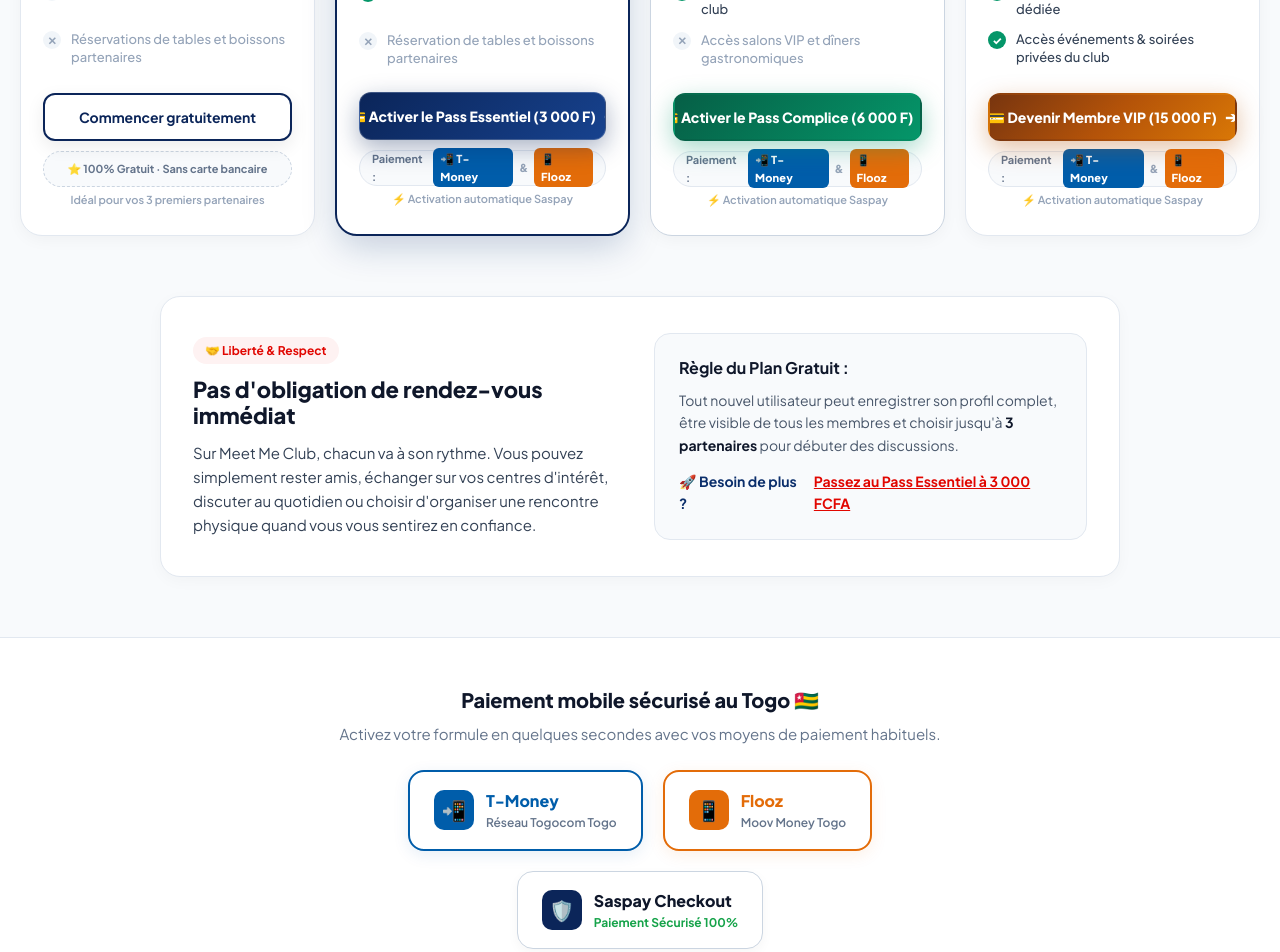
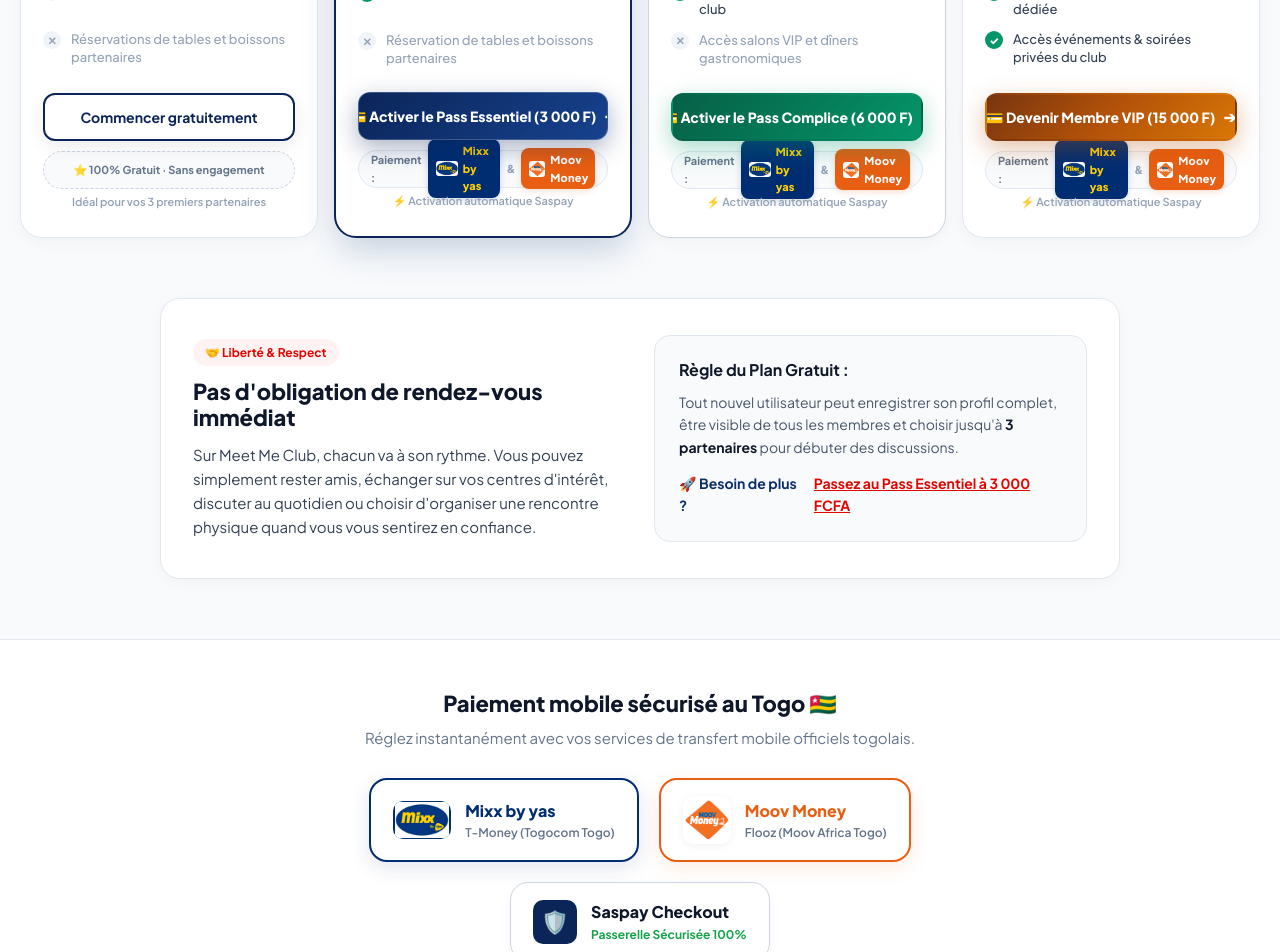
Before and after one commit to lchinformatique/meetmeclub, a Next.js app: page /tarifs in a window 1280 px wide. Shown: the part 1040-1992 px from the top of the page. Built offline with nearby package versions, Linux system fonts and the light colour scheme; no server answers.

Commit message:
feat: replace payment logos with official Mixx by yas and Moov Money logos and ensure 4-column layout

```diff
--- a/src/app/(public)/paiement/activation/page.tsx
+++ b/src/app/(public)/paiement/activation/page.tsx
@@ -71,7 +71,7 @@
             Activation de votre Abonnement
           </h1>
           <p style={{ color: "#64748B", fontSize: "15px" }}>
-            Vous venez de régler via <strong>Saspay (T-Money ou Flooz)</strong> ? Renseignez votre numéro pour activer vos accès instantanément.
+            Vous venez de régler via <strong>Mixx by yas ou Moov Money</strong> ? Renseignez votre numéro pour activer vos accès instantanément.
           </p>
         </div>
 
@@ -135,7 +135,7 @@
 
               <div>
                 <label style={{ display: "block", fontSize: "14px", fontWeight: 700, color: "#1E293B", marginBottom: "6px" }}>
-                  Numéro T-Money ou Flooz utilisé pour le paiement :
+                  Numéro Mixx by yas ou Moov Money utilisé pour le paiement :
                 </label>
                 <input
                   type="tel"
--- a/src/app/(public)/tarifs/page.tsx
+++ b/src/app/(public)/tarifs/page.tsx
@@ -316,12 +316,18 @@
                     <span style={{ fontSize: "15px" }}>➔</span>
                   </a>
 
-                  {/* Centered T-Money & Flooz Badge */}
-                  <div className="payment-badge-center" style={{ height: "36px" }}>
+                  {/* Centered Mixx by yas & Moov Money Badge */}
+                  <div className="payment-badge-center" style={{ height: "38px" }}>
                     <span style={{ fontSize: "11px", color: "#64748B", fontWeight: 700 }}>Paiement :</span>
-                    <span className="payment-pill-tmoney">📲 T-Money</span>
+                    <span className="payment-pill-mixx">
+                      <Image src="/mixx-by-yas.jpg" alt="Mixx by yas" width={22} height={14} style={{ objectFit: "contain", borderRadius: "3px" }} />
+                      <span>Mixx by yas</span>
+                    </span>
                     <span style={{ color: "#94A3B8", fontWeight: 800, fontSize: "11px" }}>&</span>
-                    <span className="payment-pill-flooz">📱 Flooz</span>
+                    <span className="payment-pill-moov">
+                      <Image src="/moov-money.png" alt="Moov Money" width={16} height={16} style={{ objectFit: "contain", borderRadius: "3px" }} />
+                      <span>Moov Money</span>
+                    </span>
                   </div>
                   <div style={{ fontSize: "11px", color: "#94A3B8", textAlign: "center", marginTop: "4px", fontWeight: 600, height: "16px" }}>
                     ⚡ Activation automatique Saspay
@@ -349,9 +355,9 @@
                     {plan.buttonText}
                   </Link>
 
-                  <div className="payment-badge-center" style={{ background: "#F8FAFC", border: "1px dashed #CBD5E1", height: "36px" }}>
+                  <div className="payment-badge-center" style={{ background: "#F8FAFC", border: "1px dashed #CBD5E1", height: "38px" }}>
                     <span style={{ fontSize: "11px", color: "#64748B", fontWeight: 700 }}>
-                      ⭐ 100% Gratuit · Sans carte bancaire
+                      ⭐ 100% Gratuit · Sans engagement
                     </span>
                   </div>
                   <div style={{ fontSize: "11px", color: "#94A3B8", textAlign: "center", marginTop: "4px", fontWeight: 600, height: "16px" }}>
@@ -431,12 +437,12 @@
 
       {/* Payment Methods */}
       <section style={{ background: "white", padding: "50px 20px", borderTop: "1px solid #E2E8F0", textAlign: "center" }}>
-        <div className="container" style={{ maxWidth: "700px" }}>
-          <h3 style={{ fontSize: "20px", fontWeight: 800, color: "#0F172A", marginBottom: "10px" }}>
+        <div className="container" style={{ maxWidth: "800px" }}>
+          <h3 style={{ fontSize: "22px", fontWeight: 800, color: "#0F172A", marginBottom: "10px" }}>
             Paiement mobile sécurisé au Togo 🇹🇬
           </h3>
-          <p style={{ color: "#64748B", fontSize: "15px", marginBottom: "24px" }}>
-            Activez votre formule en quelques secondes avec vos moyens de paiement habituels.
+          <p style={{ color: "#64748B", fontSize: "15px", marginBottom: "28px" }}>
+            Réglez instantanément avec vos services de transfert mobile officiels togolais.
           </p>
 
           <div
@@ -448,76 +454,105 @@
               marginBottom: "30px",
             }}
           >
+            {/* Mixx by yas Card */}
             <div
               style={{
                 display: "flex",
                 alignItems: "center",
-                gap: "12px",
-                padding: "16px 24px",
-                borderRadius: "16px",
-                border: "2px solid #005DAA",
+                gap: "14px",
+                padding: "16px 22px",
+                borderRadius: "18px",
+                border: "2px solid #002D72",
                 background: "white",
-                boxShadow: "0 4px 16px rgba(0, 93, 170, 0.1)",
+                boxShadow: "0 6px 20px rgba(0, 45, 114, 0.12)",
                 textAlign: "left",
               }}
             >
-              <div style={{ width: "40px", height: "40px", borderRadius: "10px", background: "#005DAA", color: "white", display: "flex", alignItems: "center", justifyContent: "center", fontSize: "20px" }}>
-                📲
+              <div
+                style={{
+                  width: "58px",
+                  height: "38px",
+                  borderRadius: "10px",
+                  overflow: "hidden",
+                  display: "flex",
+                  alignItems: "center",
+                  justifyContent: "center",
+                  background: "#002D72",
+                  flexShrink: 0,
+                  padding: "2px",
+                }}
+              >
+                <Image src="/mixx-by-yas.jpg" alt="Mixx by yas" width={54} height={34} style={{ objectFit: "contain" }} />
               </div>
               <div>
-                <div style={{ fontSize: "16px", fontWeight: 800, color: "#005DAA" }}>T-Money</div>
-                <div style={{ fontSize: "12px", color: "#64748B", fontWeight: 600 }}>Réseau Togocom Togo</div>
+                <div style={{ fontSize: "16px", fontWeight: 800, color: "#002D72" }}>Mixx by yas</div>
+                <div style={{ fontSize: "12px", color: "#64748B", fontWeight: 600 }}>T-Money (Togocom Togo)</div>
               </div>
             </div>
 
+            {/* Moov Money Card */}
             <div
               style={{
                 display: "flex",
                 alignItems: "center",
-                gap: "12px",
-                padding: "16px 24px",
-                borderRadius: "16px",
-                border: "2px solid #E36C09",
+                gap: "14px",
+                padding: "16px 22px",
+                borderRadius: "18px",
+                border: "2px solid #E85E12",
                 background: "white",
-                boxShadow: "0 4px 16px rgba(227, 108, 9, 0.1)",
+                boxShadow: "0 6px 20px rgba(232, 94, 18, 0.12)",
                 textAlign: "left",
               }}
             >
-              <div style={{ width: "40px", height: "40px", borderRadius: "10px", background: "#E36C09", color: "white", display: "flex", alignItems: "center", justifyContent: "center", fontSize: "20px" }}>
-                📱
+              <div
+                style={{
+                  width: "48px",
+                  height: "48px",
+                  borderRadius: "10px",
+                  overflow: "hidden",
+                  display: "flex",
+                  alignItems: "center",
+                  justifyContent: "center",
+                  background: "white",
+                  flexShrink: 0,
+                  boxShadow: "0 2px 8px rgba(0,0,0,0.06)",
+                }}
+              >
+                <Image src="/moov-money.png" alt="Moov Money" width={44} height={44} style={{ objectFit: "contain" }} />
               </div>
               <div>
-                <div style={{ fontSize: "16px", fontWeight: 800, color: "#E36C09" }}>Flooz</div>
-                <div style={{ fontSize: "12px", color: "#64748B", fontWeight: 600 }}>Moov Money Togo</div>
+                <div style={{ fontSize: "16px", fontWeight: 800, color: "#E85E12" }}>Moov Money</div>
+                <div style={{ fontSize: "12px", color: "#64748B", fontWeight: 600 }}>Flooz (Moov Africa Togo)</div>
               </div>
             </div>
 
+            {/* Saspay Secured Card */}
             <div
               style={{
                 display: "flex",
                 alignItems: "center",
-                gap: "12px",
-                padding: "16px 24px",
-                borderRadius: "16px",
+                gap: "14px",
+                padding: "16px 22px",
+                borderRadius: "18px",
                 border: "1px solid #CBD5E1",
                 background: "white",
-                boxShadow: "0 4px 12px rgba(0,0,0,0.04)",
+                boxShadow: "0 4px 14px rgba(0,0,0,0.04)",
                 textAlign: "left",
               }}
             >
-              <div style={{ width: "40px", height: "40px", borderRadius: "10px", background: "#0B2559", color: "white", display: "flex", alignItems: "center", justifyContent: "center", fontSize: "20px" }}>
+              <div style={{ width: "44px", height: "44px", borderRadius: "10px", background: "#0B2559", color: "white", display: "flex", alignItems: "center", justifyContent: "center", fontSize: "22px" }}>
                 🛡️
               </div>
               <div>
                 <div style={{ fontSize: "16px", fontWeight: 800, color: "#0F172A" }}>Saspay Checkout</div>
-                <div style={{ fontSize: "12px", color: "#16A34A", fontWeight: 700 }}>Paiement Sécurisé 100%</div>
+                <div style={{ fontSize: "12px", color: "#16A34A", fontWeight: 700 }}>Passerelle Sécurisée 100%</div>
               </div>
             </div>
           </div>
 
           <div style={{ display: "inline-block", background: "#F1F5F9", padding: "14px 24px", borderRadius: "16px", border: "1px solid #E2E8F0" }}>
             <span style={{ fontSize: "14px", color: "#334155", marginRight: "12px" }}>
-              Vous avez déjà effectué votre paiement T-Money ou Flooz ?
+              Vous avez déjà effectué votre paiement Mixx by yas ou Moov Money ?
             </span>
             <Link
               href="/paiement/activation"
--- a/src/app/decouverte/page.tsx
+++ b/src/app/decouverte/page.tsx
@@ -868,7 +868,7 @@
                 <span>💳 Débloquer en Illimité (3 000 F · Saspay)</span>
               </a>
               <div style={{ textAlign: "center", fontSize: "12px", color: "#64748B", fontWeight: 600 }}>
-                📱 T-Money (Togocom) & Moov Money (Flooz) acceptés
+                📱 Mixx by yas & Moov Money acceptés
               </div>
 
               {/* View all Tarifs */}
--- a/src/app/globals.css
+++ b/src/app/globals.css
@@ -379,49 +379,51 @@
   box-sizing: border-box;
 }
 
-.payment-pill-tmoney {
+.payment-pill-mixx {
   display: inline-flex;
   align-items: center;
-  gap: 3px;
-  background: #005DAA;
-  color: white;
-  padding: 2px 7px;
-  border-radius: 6px;
+  gap: 5px;
+  background: #002D72;
+  color: #FFD100;
+  padding: 3px 8px;
+  border-radius: 8px;
   font-size: 11px;
   font-weight: 800;
   letter-spacing: 0.2px;
+  box-shadow: 0 2px 6px rgba(0, 45, 114, 0.2);
 }
 
-.payment-pill-flooz {
+.payment-pill-moov {
   display: inline-flex;
   align-items: center;
-  gap: 3px;
-  background: #E36C09;
+  gap: 5px;
+  background: #E85E12;
   color: white;
-  padding: 2px 7px;
-  border-radius: 6px;
+  padding: 3px 8px;
+  border-radius: 8px;
   font-size: 11px;
   font-weight: 800;
   letter-spacing: 0.2px;
+  box-shadow: 0 2px 6px rgba(232, 94, 18, 0.2);
 }
 
 /* ── Pricing Grid & Perfect Card Alignment ── */
 .pricing-grid-container {
   display: grid;
   grid-template-columns: repeat(4, minmax(0, 1fr));
-  gap: 20px;
+  gap: 16px;
   align-items: stretch;
   width: 100%;
 }
 
-@media (max-width: 1200px) {
+@media (max-width: 1024px) {
   .pricing-grid-container {
     grid-template-columns: repeat(2, minmax(0, 1fr));
-    gap: 24px;
+    gap: 20px;
   }
 }
 
-@media (max-width: 680px) {
+@media (max-width: 640px) {
   .pricing-grid-container {
     grid-template-columns: 1fr;
     gap: 20px;
```
Also changed, not shown: public/mixx-by-yas.jpg (added), public/moov-money.png (added).
